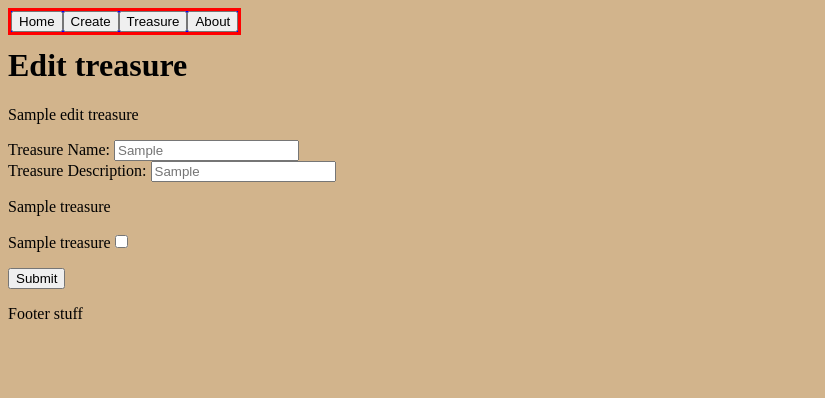
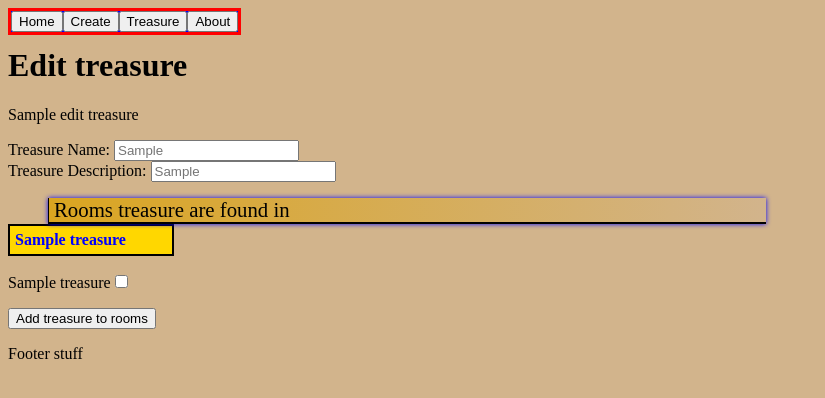
Before and after one commit to LeoKnox/adventure_django, a Django app: template templates/edit_treasure.html in a window 1280 px wide. Shown: the top 398 px of the page, without its empty margins (0-825 px from the left). Run offline with Django 3.2, Linux system fonts and the light colour scheme; the template is opened without the code that fills it: most values are stand-ins (such as "Sample title", 1, 10 or a date in 2020).

Commit message:
Add files via upload

```diff
--- a/rooms/templates/edit_treasure.html
+++ b/rooms/templates/edit_treasure.html
@@ -14,13 +14,16 @@
     <label>Treasure Description: </label>
     <input type="text" name="description" placeholder={{ edit_treasure.description }} >
     <br>
+    <dl>
+    <dd>Rooms treasure are found in</dd>
     {% for treasure in room_treasures %}
-        <p>{{ treasure.name }}</p>
+        <dt>{{ treasure.name }}</dt>
     {% endfor %}
+    </dl>
     {% for room in room_treasures %}
          <p>{{ room.name }}<input type="checkbox" name="new_doors" value="{{ room.id }}"></p>
     {% endfor %}
-    <button>Submit</button>
+    <button>Add treasure to rooms</button>
 </form>
 </form>
 {% endblock %}
```
